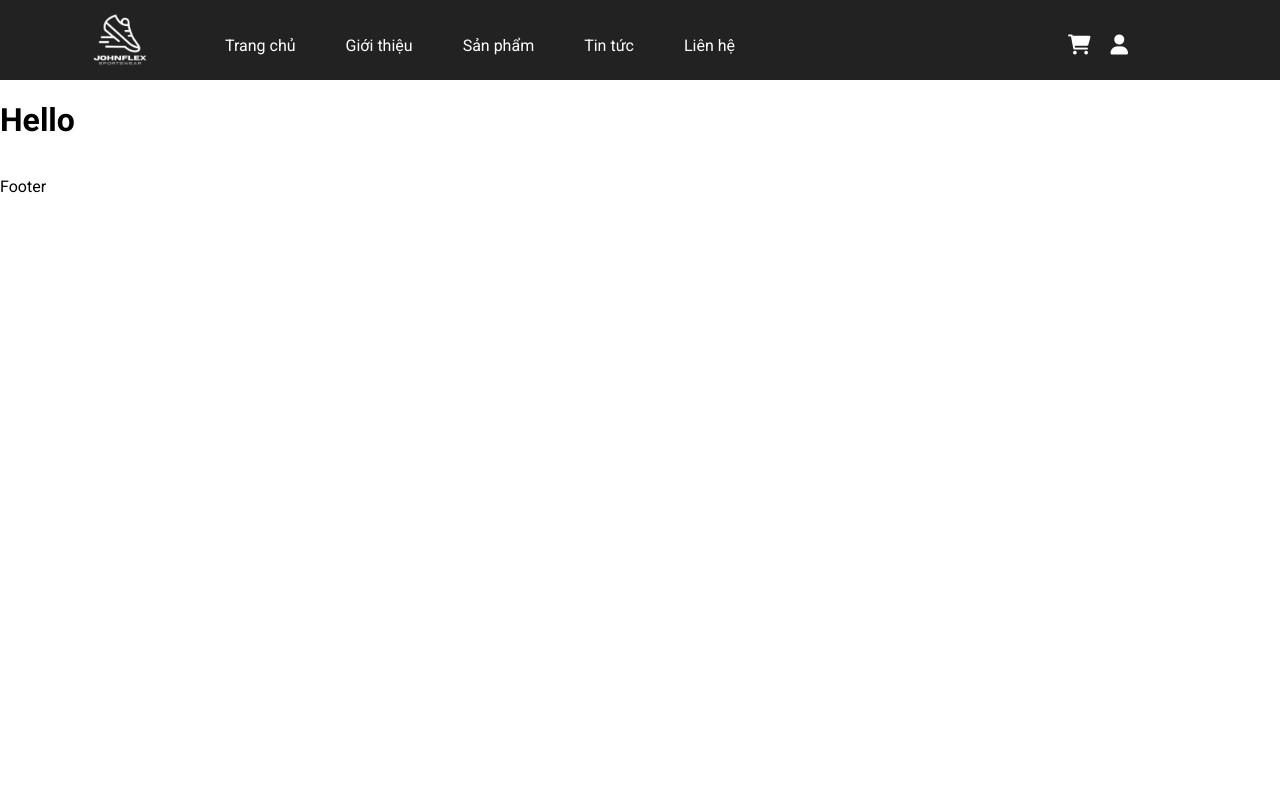
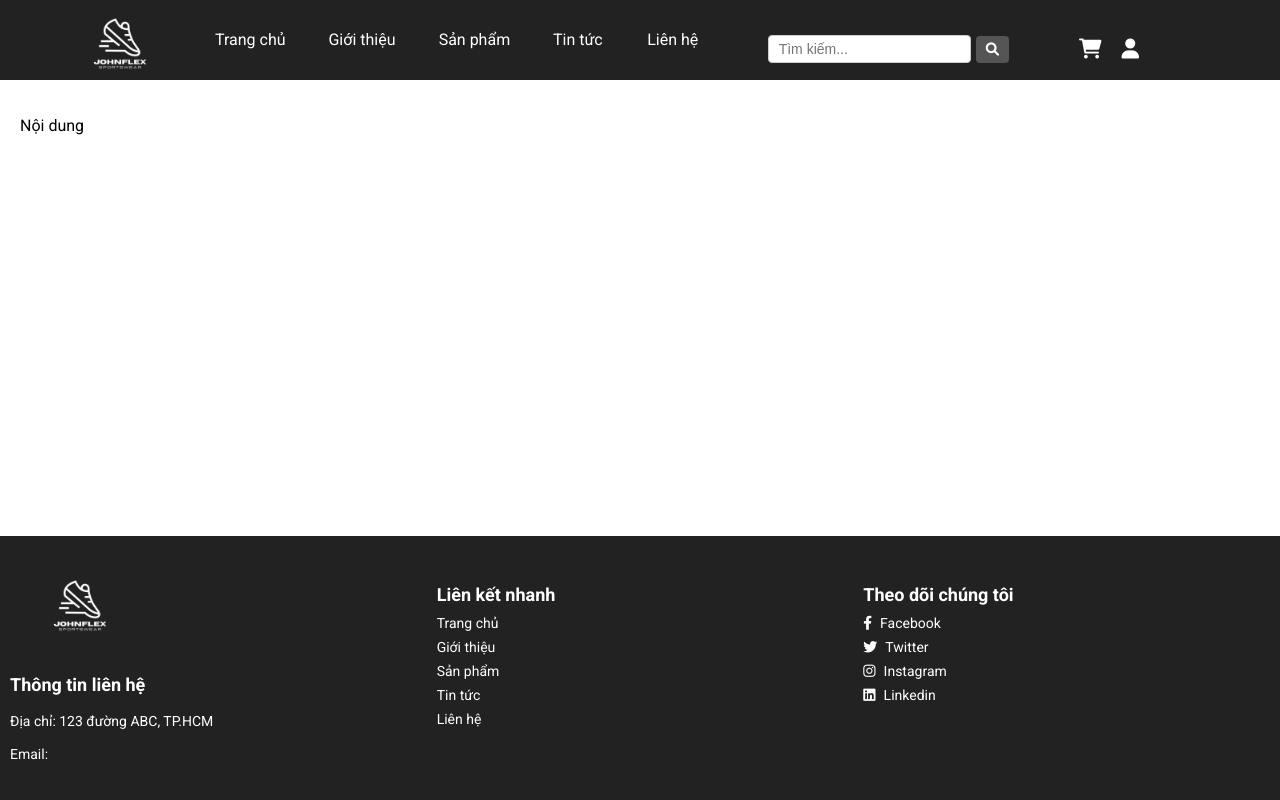
Before and after one commit to tienvybui05/laptrinhwebuth, a PHP site: page / in a window 1280 px wide. Run offline with PHP 8.4, Linux system fonts and the light colour scheme.

Commit message:
Update header/ footer
Signed-off-by: tienvybui05 <tienvy27052005@gmail.com>

```diff
--- a/public/css/style.css
+++ b/public/css/style.css
@@ -1,10 +1,13 @@
-body, html{
+body,
+html {
+    width: 100%;
+    height: 100%;
     font-family: "Roboto", sans-serif;
     margin: 0;
     padding: 0;
 }
 
-.wrapper{
+.wrapper {
     display: flex;
     flex-direction: column;
     min-height: 100vh;
@@ -12,14 +15,16 @@
     box-sizing: border-box;
 }
 
-.header{
+.header {
     color: white;
     background-color: #232222;
     padding-left: 30px;
     align-items: center;
     height: 80px;
 }
-.navbar{
+
+/* Navbar */
+.navbar {
     display: flex;
     align-items: center;
     width: 100%;
@@ -28,7 +33,8 @@
     box-sizing: border-box;
 }
 
-#logo img{
+/* logo */
+#logo img {
     float: left;
     width: 100px;
     height: auto;
@@ -36,36 +42,94 @@
     margin: -10px 0px 0px 0px;
 }
 
-#main-menu{
+/* menu */
+#main-menu {
     list-style: none;
     margin: 0;
-    padding:0;
+    padding: 0;
     display: flex;
     justify-self: space-around;
     width: 60%;
 
 }
 
-#main-menu li{
+#main-menu li {
     display: inline;
     margin: 30px 15px;
 }
 
-#main-menu a{
+#main-menu a {
     color: white;
     text-decoration: none;
     font-size: 16px;
     padding: 10px;
+    position: relative;
+    /* Để sử dụng pseudo-element */
 }
 
-#main-menu a:hover{
+#main-menu a:hover {
+    color: rgb(13, 181, 242);
+    /* Giữ màu chữ trắng khi hover */
+    text-decoration: none;
+    /* Loại bỏ gạch chân mặc định */
+}
+
+#main-menu a::after {
+    content: "";
+    /* Tạo một pseudo-element */
+    position: absolute;
+    left: 0;
+    bottom: 0;
+    width: 0;
+    height: 3px;
+    /* Độ dày của gạch ngang */
+    background-color: white;
+    /* Màu của gạch ngang */
+    transition: width 0.3s ease;
+    /* Hiệu ứng mở rộng */
+}
+
+#main-menu a:hover::after {
+    width: 100%;
+    /* Gạch ngang mở rộng toàn bộ chiều rộng */
+}
+
+/* Thanh tìm kiếm */
+.search-bar {
+    display: flex;
+    align-items: center;
+    margin: 0 50px;
+    /* Khoảng cách giữa menu và biểu tượng */
+}
+
+.search-bar input {
+    padding: 5px 10px;
+    font-size: 14px;
+    border: 1px solid #ccc;
+    border-radius: 4px;
+    outline: none;
+}
+
+.search-bar button {
     background-color: #555;
-    color: black;
+    color: white;
+    border: none;
+    padding: 6px 10px;
+    margin-left: 5px;
+    border-radius: 4px;
+    cursor: pointer;
 }
+
+.search-bar button:hover {
+    background-color: #333;
+}
+
+/* Icon */
 .right-icons {
     display: flex;
-    align-items: center;
-    margin: auto;
+    justify-content: flex-end;
+    margin-left: auto;
+    padding-right: 10%;
 }
 
 .right-icons a {
@@ -78,3 +142,125 @@
 .right-icons a:hover {
     color: #ddd;
 }
+
+/* main */
+.main {
+    flex: 1;
+    padding: 20px;
+}
+
+/* Footer */
+.footer {
+    background-color: #232222;
+    /* Màu nền của footer */
+    color: white;
+    /* Màu chữ */
+    padding: 20px 0;
+    /* Khoảng cách trên và dưới */
+    font-size: 14px;
+}
+
+.footer .container {
+    display: flex;
+    justify-content: space-between;
+    /* Căn đều các phần */
+    flex-wrap: wrap;
+    /* Đảm bảo các phần xuống dòng trên màn hình nhỏ */
+}
+
+.footer-left,
+.footer-center,
+.footer-right {
+    flex: 1;
+    /* Chia đều không gian giữa các phần */
+    margin: 10px;
+    /* Khoảng cách giữa các phần */
+}
+
+.footer-left {
+    display: flex;
+    flex-direction: column;
+    /* Sắp xếp các phần tử theo chiều dọc */
+    align-items: flex-start;
+    /* Căn trái nội dung */
+}
+
+.footer-left img {
+    width: 100px;
+    /* Kích thước logo */
+    margin-bottom: 10px;
+    /* Khoảng cách dưới logo */
+    align-self: center;
+    /* Đưa logo ra giữa theo chiều ngang */
+    margin-bottom: 10px;
+    /* Khoảng cách dưới logo */
+}
+
+.footer-left h3,
+.footer-center h3,
+.footer-right h3 {
+    font-size: 18px;
+    margin-bottom: 10px;
+    /* Khoảng cách dưới tiêu đề */
+}
+
+.footer-left p {
+    margin: 5px 0;
+    /* Khoảng cách giữa các đoạn văn */
+}
+
+.footer-center ul,
+.footer-right ul {
+    list-style: none;
+    /* Loại bỏ dấu chấm đầu dòng */
+    padding: 0;
+    margin: 0;
+}
+
+.footer-center ul li,
+.footer-right ul li {
+    margin-bottom: 8px;
+    /* Khoảng cách giữa các mục */
+}
+
+.footer-center ul li a,
+.footer-right ul li a {
+    color: white;
+    /* Màu chữ */
+    text-decoration: none;
+    /* Loại bỏ gạch chân */
+    font-size: 14px;
+}
+
+.footer-center ul li a:hover,
+.footer-right ul li a:hover {
+    color: rgb(13, 181, 242);
+    /* Màu khi hover */
+}
+
+.footer-right ul li a i {
+    margin-right: 8px;
+    /* Khoảng cách giữa icon và chữ */
+}
+
+.footer p {
+    line-height: 1.6;
+    /* Tăng khoảng cách dòng */
+    font-size: 14px;
+}
+
+@media (max-width: 768px) {
+    .footer .container {
+        flex-direction: column;
+        /* Chuyển sang dạng cột trên màn hình nhỏ */
+        text-align: center;
+        /* Căn giữa nội dung */
+    }
+
+    .footer-left,
+    .footer-center,
+    .footer-right {
+        margin-bottom: 20px;
+        /* Khoảng cách giữa các phần */
+    }
+}
--- a/public/index.html
+++ b/public/index.html
@@ -1,5 +1,6 @@
 <!DOCTYPE html>
 <html lang="en">
+
 <head>
     <meta charset="UTF-8">
     <meta name="viewport" content="width=device-width, initial-scale=1.0">
@@ -9,32 +10,70 @@
 
     <link rel="stylesheet" href="./css/style.css">
 </head>
+
 <body>
-    <div class = "wrapper">
-        <div class ="header">
-            <nav class ="navbar">
+    <div class="wrapper">
+        <header class="header">
+            <div class="container">
+                <!--Thanh menu  -->
+                <nav class="navbar">
                     <a href="#" id="logo">
                         <img src="./images/logo.png" alt="logo">
                     </a>
                     <ul id="main-menu">
-                    <li><a href="#"></a>Trang chủ</li>
-                    <li><a href="#"></a>Giới thiệu</li>
-                    <li><a href="#"></a>Sản phẩm</li>
-                    <li><a href="#"></a>Tin tức</li>
-                    <li><a href="#"></a>Liên hệ</li>
+                        <li><a href="#">Trang chủ</a></li>
+                        <li><a href="#">Giới thiệu</a></li>
+                        <li><a href="#">Sản phẩm</a></li>
+                        <li><a href="#">Tin tức</a></li>
+                        <li><a href="#">Liên hệ</a></li>
                     </ul>
+                    <!--Thanh tìm kiếm  -->
+                    <div class="search-bar">
+                        <input type="text" placeholder="Tìm kiếm..." />
+                        <button type="submit"><i class="fas fa-search"></i></button>
+                    </div>
                     <div class="right-icons">
                         <a href="#" class="cart-icon"><i class="fas fa-shopping-cart"></i></a>
                         <a href="#" class="user-icon"><i class="fas fa-user"></i></a>
                     </div>
                 </nav>
             </div>
-        <div class = "main-content">
-            <h1> Hello</h1>
+        </header>
+        <main class="main">
+            <div class="container">
+                <p>Nội dung</p>
             </div>
-        <div class = "footer">
-                <p>Footer</p>
+        </main>
+        <footer class="footer">
+            <div class="container">
+                <div class="footer-left">
+                    <a href="#" id="logo">
+                        <img src="./images/logo.png" alt="logo">
+                    </a>
+                    <h3>Thông tin liên hệ</h3>
+                    <p>Địa chỉ: 123 đường ABC, TP.HCM</p>
+                    <p>Email:
+                </div>
+                <div class="footer-center">
+                    <h3>Liên kết nhanh</h3>
+                    <ul>
+                        <li><a href="#">Trang chủ</a></li>
+                        <li><a href="#">Giới thiệu</a></li>
+                        <li><a href="#">Sản phẩm</a></li>
+                        <li><a href="#">Tin tức</a></li>
+                        <li><a href="#">Liên hệ</a></li>
+                    </ul>
+                </div>
+                <div class="footer-right">
+                    <h3>Theo dõi chúng tôi</h3>
+                    <ul>
+                        <li><a href="#"><i class="fab fa-facebook-f"></i>Facebook</a></li>
+                        <li><a href="#"><i class="fab fa-twitter"></i>Twitter</a></li>
+                        <li><a href="#"><i class="fab fa-instagram"></i>Instagram</a></li>
+                        <li><a href="#"><i class="fab fa-linkedin"></i>Linkedin</a></li>
+                    </ul>
                 </div>
             </div>
 </body>
+
 </html>
```
Lines whose indentation alone changed are shown as unchanged.
